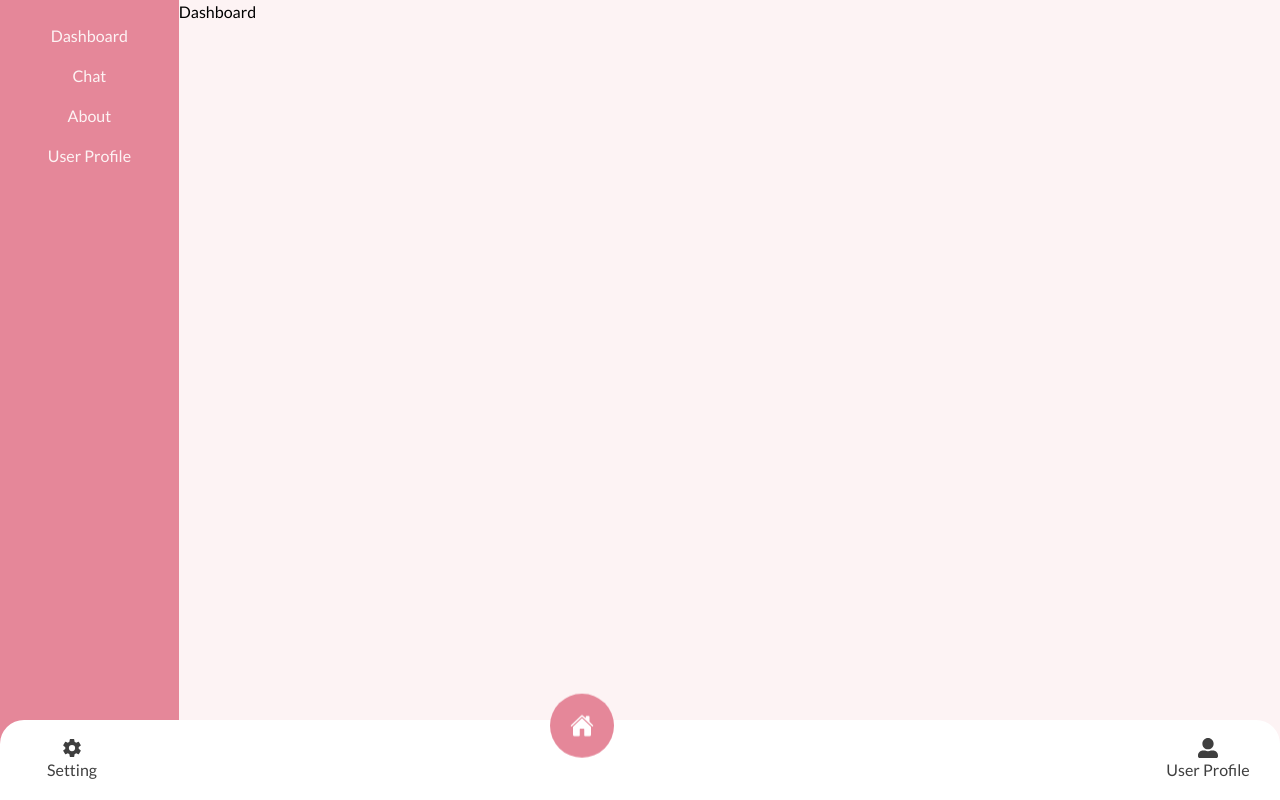
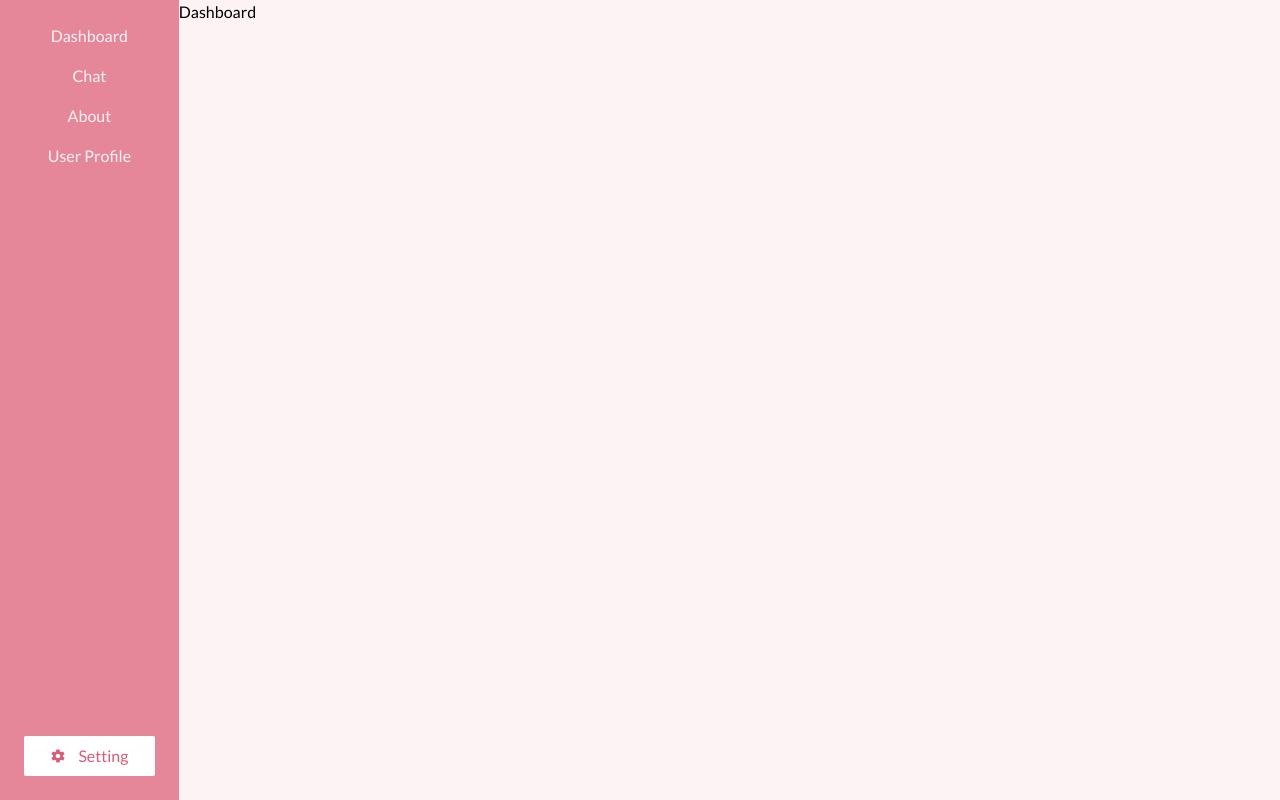
Before and after one commit to BrangB/Cupidy-Dating-App, a React (Vite) app: page /dashboard in a window 1280 px wide. Built offline with nearby package versions, Linux system fonts and the light colour scheme; sample sign-in values are in the browser's storage.

Commit message:
update bottom navbar

```diff
--- a/src/App.jsx
+++ b/src/App.jsx
@@ -22,12 +22,12 @@ function App() {
 
 
   return (
-    <div className="App w-screen h-screen overflow-hidden flex bg-colorbg-primary duration-300">
+    <div className="App w-screen h-screen overflow-hidden flex bg-colorbg-primary relative duration-300 z-10">
       {!hideNavbar && <Navbar />}
       <div className={`w-full h-full `}>
         <RoutePath />
       </div>
-      {!hideNavbar && <MobileMenu />}
+      {/* {!hideNavbar && <MobileMenu />} */}
       {!hideNavbar && <BottomMenu />}
     </div>
   );
--- a/src/components/BottomMenu.jsx
+++ b/src/components/BottomMenu.jsx
@@ -1,25 +1,86 @@
-import React from "react";
+import React, { useState } from "react";
 import { Link } from "react-router-dom";
 import { useLanguage } from "../providers/LanguageProvider";
 import { IoHome } from "react-icons/io5";
-import { FaInfoCircle } from "react-icons/fa";
 import { FaUserAlt } from "react-icons/fa";
 import { IoSettingsSharp } from "react-icons/io5";
+import { GoPlus } from "react-icons/go";
+import { BsFillChatHeartFill } from "react-icons/bs";
+import { RiTeamFill } from "react-icons/ri";
+import { BsSearchHeart } from "react-icons/bs";
 
 const BottomMenu = () => {
   const { languageData } = useLanguage();
+  const [openMenu, setOpenMenu] = useState(false);
 
   return (
-    <div className="w-full h-[80px] bg-white fixed bottom-0 flex items-center justify-between gap-3 rounded-t-3xl p-6">
-      <Link to="/setting" className="capitalize w-24 text-[#3f3f3f] h-16 rounded-full flex flex-col items-center justify-center" >
-        <IoSettingsSharp className=" text-xl"/>
-        <p>{languageData.navbar.setting}</p>
+    <div className="w-full h-[80px] bg-white fixed bottom-0 flex md:hidden items-center justify-end gap-3 rounded-t-3xl p-6">
+      <div
+        className={`overlay w-screen h-screen bg-[#69696921] fixed top-0 left-0 ${
+          openMenu ? "opacity-100 z-30" : "opacity-0 z-0"
+        } duration-500 pointer-events-none backdrop-blur-sm`}
+      ></div>
+      <Link
+        to="/match"
+        className="capitalize w-24 text-[#3f3f3f] h-16 rounded-full flex flex-col items-center justify-center"
+      >
+        <BsSearchHeart className="text-xl" />
+        <p>{languageData.navbar.match}</p>
       </Link>
-      <Link to="/dashboard" className="capitalize animate-bounce w-16 h-16 rounded-full bg-btnbg-primary absolute -top-6 left-[43%] flex items-center justify-center">
-        <IoHome className="text-white text-2xl"/>
-      </Link>
-      <Link to="/userProfile" className="capitalize w-24 text-[#3f3f3f] h-16 rounded-full flex flex-col items-center justify-center">
-        <FaUserAlt className=" text-xl"/>
+      <div
+        className="capitalize animate-bounce cursor-pointer w-16 h-16 z-50 rounded-full bg-btnbg-primary absolute -top-4 left-12 flex items-center justify-center"
+        onClick={() => setOpenMenu(!openMenu)}
+      >
+        <GoPlus
+          className={`text-white text-3xl ${
+            openMenu ? "rotate-45" : "rotate-0"
+          } duration-200`}
+        />
+      </div>
+      <div
+        className={`navbar flex items-center justify-start flex-col ${
+          openMenu ? "w-16 h-[320px] opacity-100" : "w-16 h-[0px] opacity-0"
+        } duration-500 overflow-hidden gap-6 absolute left-12 z-40 bottom-12`}
+      >
+        <Link
+          to="/setting"
+          className="capitalize w-14 h-14 z-50 rounded-full bg-btnbg-primary flex items-center justify-center"
+          onClick={() => setOpenMenu(!openMenu)}
+        >
+          <IoSettingsSharp
+            className={`text-white text-2xl ${
+              openMenu ? "rotate-180" : "rotate-0"
+            } duration-1000`}
+          />
+        </Link>
+        <Link
+          to="/chat"
+          className="capitalize w-14 h-14 z-50 rounded-full bg-btnbg-primary flex items-center justify-center"
+          onClick={() => setOpenMenu(!openMenu)}
+        >
+          <BsFillChatHeartFill
+            className={`text-white text-2xl ${
+              openMenu ? "scale-100" : "scale-50"
+            } duration-1000`}
+          />
+        </Link>
+        <Link
+          to="/about"
+          className="capitalize w-14 h-14 z-50 rounded-full bg-btnbg-primary flex items-center justify-center"
+          onClick={() => setOpenMenu(!openMenu)}
+        >
+          <RiTeamFill
+            className={`text-white text-2xl ${
+              openMenu ? "scale-100" : "scale-50"
+            } duration-1000`}
+          />
+        </Link>
+      </div>
+      <Link
+        to="/userProfile"
+        className="capitalize w-24 text-[#3f3f3f] h-16 rounded-full flex flex-col items-center justify-center"
+      >
+        <FaUserAlt className="text-xl" />
         {languageData.navbar.userProfile}
       </Link>
     </div>
--- a/src/languages/en.json
+++ b/src/languages/en.json
@@ -4,7 +4,8 @@
         "about": "about",
         "setting": "setting",
         "chat": "chat",
-        "userProfile": "User Profile"
+        "userProfile": "User Profile",
+        "match": "Match"
     },
     "profilePage": {
         "header": "User Profile",
--- /dev/null
+++ b/src/pages/Match.jsx
@@ -0,0 +1,9 @@
+import React from 'react'
+
+const Match = () => {
+  return (
+    <div>Match</div>
+  )
+}
+
+export default Match
--- a/src/routes/RoutePath.jsx
+++ b/src/routes/RoutePath.jsx
@@ -11,6 +11,7 @@ import PrivacyPolicy from '../pages/PrivacyPolicy';
 import CollectUserData from '../pages/CollectUserData';
 import Chat from '../pages/Chat';
 import UserProfile from '../pages/UserProfile';
+import Match from '../pages/Match';
 
 const RoutePath = () => {
   return (
@@ -20,6 +21,7 @@ const RoutePath = () => {
       <Route path='/dashboard' element={<Authentication><Dashboard /></Authentication>} />
       <Route path='/chat' element={<Authentication><Chat /></Authentication>} />
       <Route path='/about' element={<Authentication><About /></Authentication>} />
+      <Route path='/match' element={<Authentication><Match /></Authentication>} />
       <Route path='/' element={<Landing />} />
       <Route path='/setting' element={<Authentication><Settings /></Authentication>} />
       <Route path='/collect-data/*' element={<CollectUserData />} />
```
